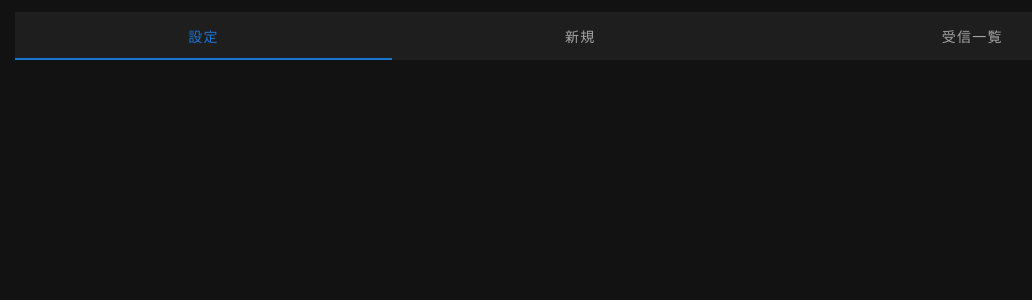
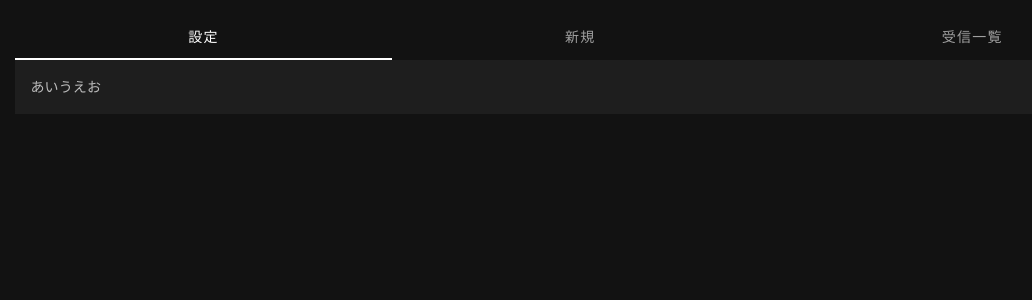
Before and after one commit to boromarlman-yusuke/chat, a Nuxt app: page / in a window 1280 px wide. Shown: the top 300 px of the page, without its empty margins (45-1077 px from the left). Built offline with nearby package versions, Linux system fonts and the light colour scheme.

Commit message:
再度typescriptを使えるように修正した

```diff
--- a/package.json
+++ b/package.json
@@ -26,6 +26,7 @@
     "@nuxtjs/vuetify": "^1.11.2",
     "babel-eslint": "^10.1.0",
     "eslint": "^7.5.0",
-    "eslint-plugin-nuxt": "^1.0.0"
+    "eslint-plugin-nuxt": "^1.0.0",
+    "ts-loader": "^8.0.3"
   }
 }
--- a/pages/index.vue
+++ b/pages/index.vue
@@ -1,20 +1,46 @@
 <template>
   <v-layout>
     <v-flex>
-      <v-tabs grow>
-        <v-tab>設定</v-tab>
-        <v-tab>新規</v-tab>
-        <v-tab>受信一覧</v-tab>
+      <v-tabs
+        v-model="tab"
+        background-color="transparent"
+        color="basil"
+        grow
+      >
+        <v-tab
+          v-for="item in items"
+          :key="item"
+        >
+          {{ item }}
+        </v-tab>
       </v-tabs>
+
+      <v-tabs-items v-model="tab">
+        <v-tab-item
+          v-for="item in items"
+          :key="item"
+        >
+          <v-card
+            color="basil"
+            flat
+          >
+            <v-card-text>{{ text }}</v-card-text>
+          </v-card>
+        </v-tab-item>
+      </v-tabs-items>
     </v-flex>
   </v-layout>
 </template>
 
-<script lsng="ts">
+<script lang="ts">
 import { Component, Vue } from 'vue-property-decorator'
 
 @Component
 export default class index extends Vue {
 
+  private tab: string = "";
+  private items = ["設定", "新規", "受信一覧"];
+  private text = "あいうえお"
+
 }
 </script>
```
Also changed, not shown: 1 other file (tests, documents, lock files or other folders).
